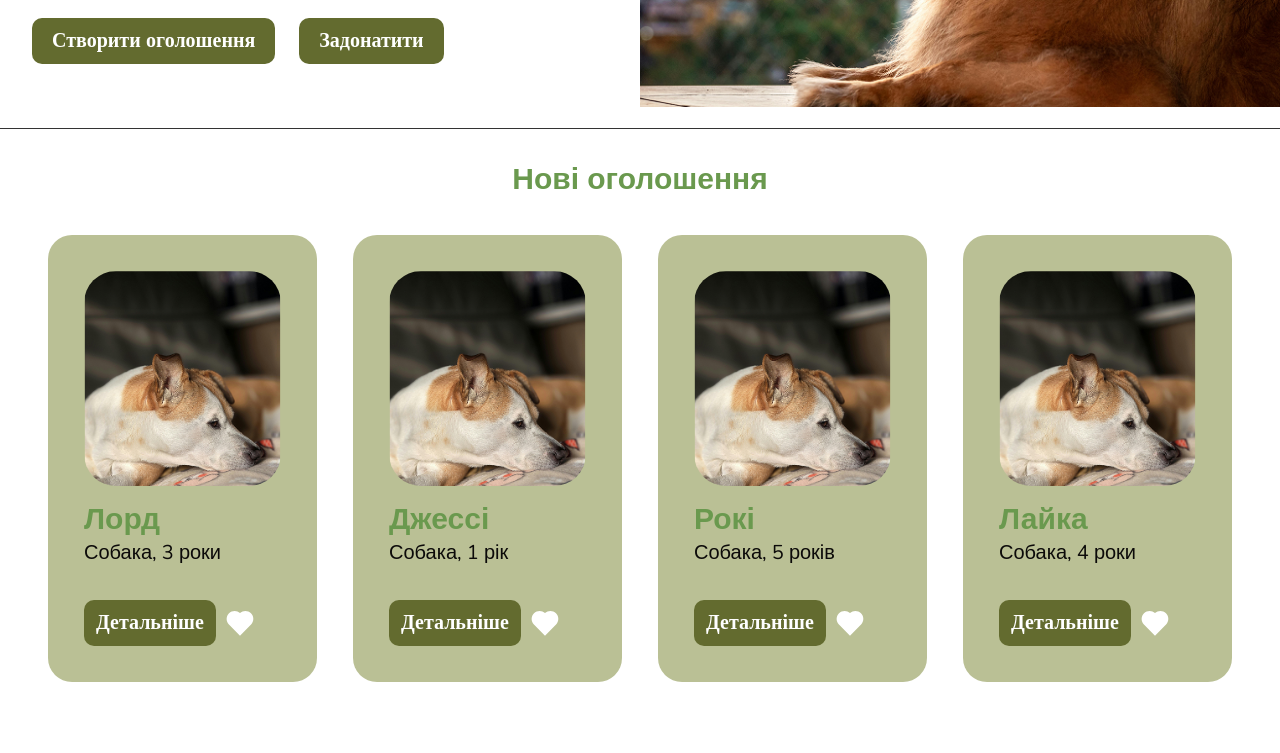
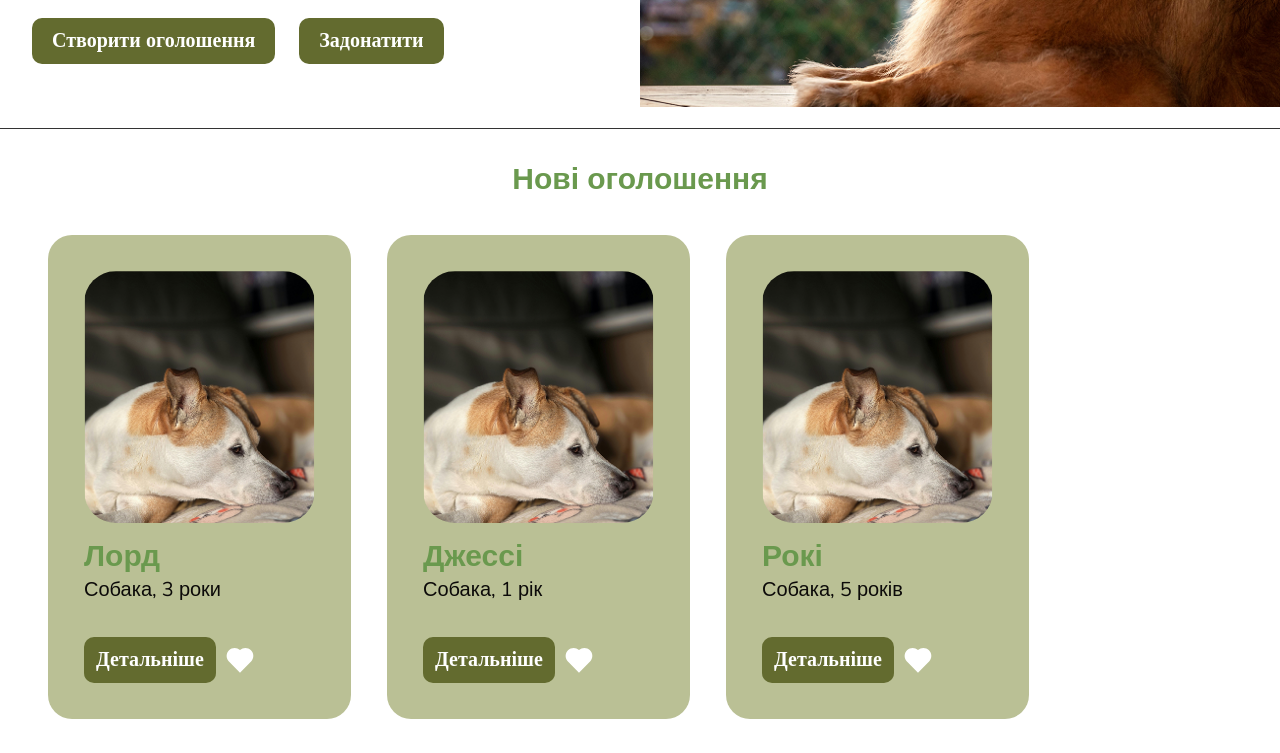
Before and after one commit to MarkFedyna/StackDevelopers, a Next.js app in the folder stack-developers/: page / in a window 1280 px wide. Shown: the part 340-1093 px from the top of the page. Built offline with nearby package versions, Linux system fonts and the light colour scheme.

Commit message:
some small fix

```diff
--- a/stack-developers/src/ui/components/card-list/card-list.jsx
+++ b/stack-developers/src/ui/components/card-list/card-list.jsx
@@ -2,7 +2,7 @@ import Card from '../card/card';
 
 function CardList({ cards }) {
   return (
-    <div className='flex flex-cols-1 md:flex-cols-2 lg:flex-cols-3 gap-9'>
+    <div className='flex flex-wrap flex-cols-1 md:flex-cols-2 lg:flex-cols-3 gap-9'>
       {cards.map((card) => (
         <Card
           key={card.id}
--- a/stack-developers/src/ui/components/header/header.jsx
+++ b/stack-developers/src/ui/components/header/header.jsx
@@ -46,13 +46,13 @@ function Header() {
               cy='14.6667'
               r='9.33333'
               stroke='#BAC095'
-              stroke-width='3'
+              strokeWidth='3'
             />
             <path
               d='M26.6666 26.6667L22.6666 22.6667'
               stroke='#BAC095'
-              stroke-width='3'
-              stroke-linecap='round'
+              strokeWidth='3'
+              strokeLinecap='round'
             />
           </svg>
         </Link>
--- a/stack-developers/src/ui/components/poster-section/poster-section.jsx
+++ b/stack-developers/src/ui/components/poster-section/poster-section.jsx
@@ -15,7 +15,7 @@ async function PosterSection() {
 
 
   return (
-    <section className='flex flex-col justify-between text-center gap-10 pt-9 px-12 pb-24'>
+    <section className='flex flex-col justify-between items-center text-center gap-10 pt-9 px-12 pb-24'>
       <h1 className='text-[#6A994E] text-5xl font-bold'>Нові оголошення</h1>
       <CardList cards={cards} />
     </section>
```
